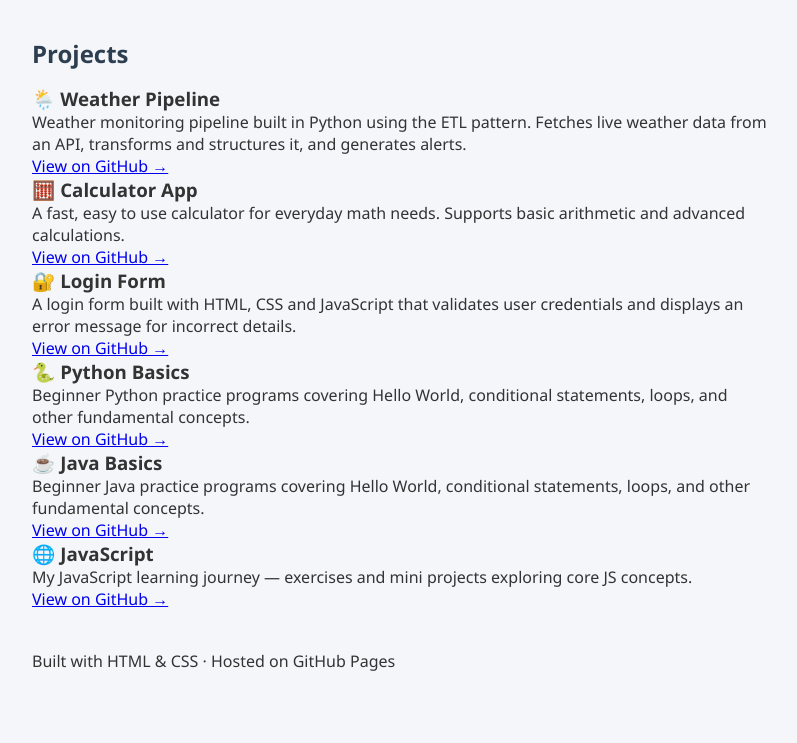
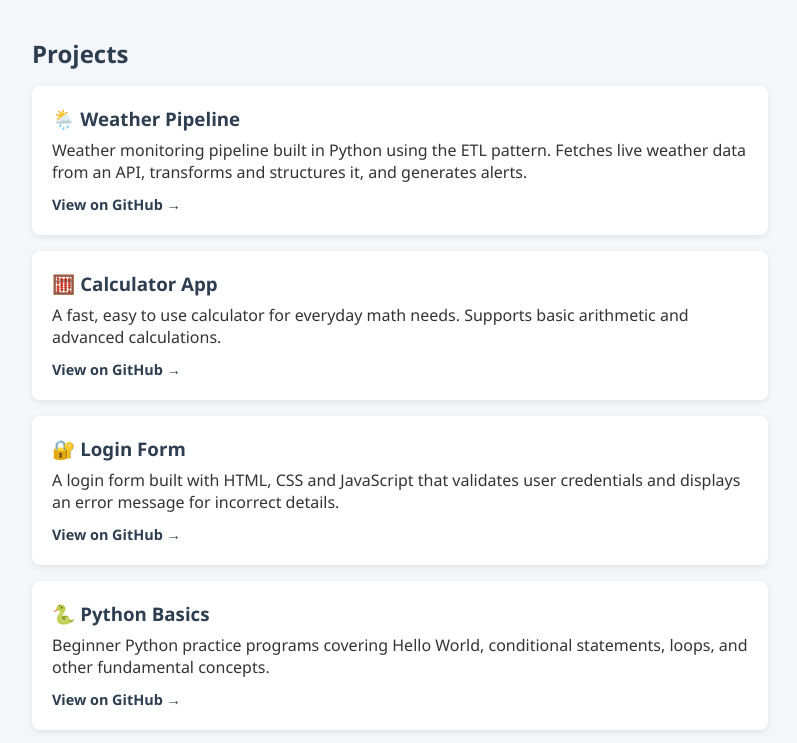
Before and after one commit to Athembele-Dladla/cloud-learning, a plain HTML site: page static-website/index.html in a window 1280 px wide. Shown: the part 666-1409 px from the top of the page, without its empty margins (240-1037 px from the left). Before the commit the page ends 1370 px from the top, so only its background shows below. Drawn offline with Linux system fonts and the light colour scheme.

Commit message:
feat: add project card styles with link and footer styling

```diff
--- a/static-website/style.css
+++ b/static-website/style.css
@@ -59,3 +59,38 @@
   #skills h2:nth-of-type(2) {
     margin-top: 1.5rem;
   }
+
+  .card {
+    background: white;
+    border-radius: 8px;
+    padding: 1.25rem;
+    margin-bottom: 1rem;
+    box-shadow: 0 2px 6px rgba(0,0,0,0.08);
+  }
+
+  .card h3 {
+    margin-bottom: 0.5rem;
+    color: #2c3e50;
+  }
+
+  .card a {
+    display: inline-block;
+    margin-top: 0.75rem;
+    color: #2c3e50;
+    font-weight: bold;
+    text-decoration: none;
+    font-size: 0.9rem;
+  }
+
+  .card a:hover {
+    text-decoration: underline;
+  }
+
+  footer {
+    text-align: center;
+    padding: 2rem 0;
+    color: #999;
+    font-size: 0.85rem;
+    border-top: 1px solid #ddd;
+    margin-top: 2rem;
+  }
```
